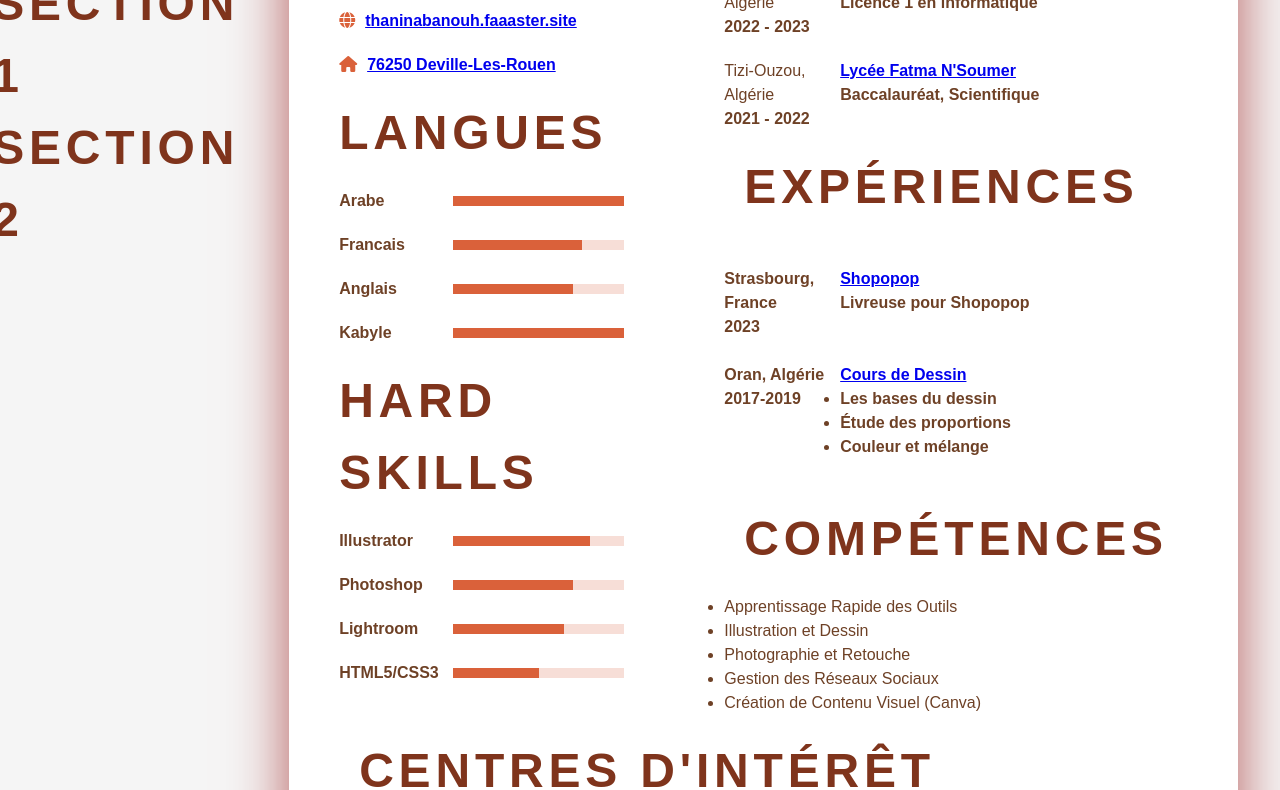
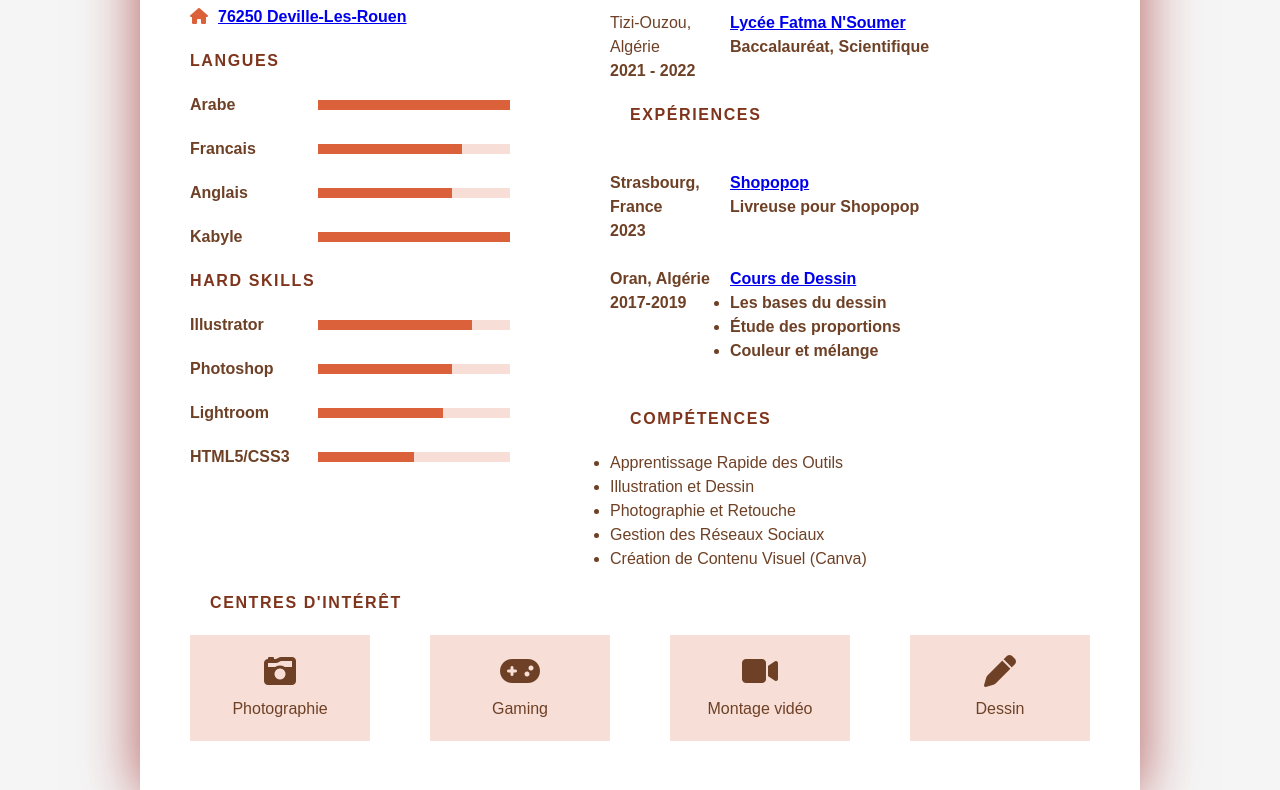
Before and after one commit to thaninabanouh/mon-cv-html, a plain HTML site: page index.html in a window 1280 px wide. Shown: the part 809-1599 px from the top of the page. Drawn offline with Linux system fonts and the light colour scheme.

Commit message:
HTML/CSS

```diff
--- a/assets/css/style.css
+++ b/assets/css/style.css
@@ -39,7 +39,7 @@ body {
 }
 
 h2 {
-  font-size: 3em;
+  font-size: 1em;
   color: #7f341c;
   text-transform: uppercase;
   letter-spacing: 0.1em;
--- a/index.html
+++ b/index.html
@@ -35,18 +35,6 @@
     <link rel="stylesheet" href="./assets/css/style.css">
 </head>
 <body>
-<main>
-    <div class="columns">
-        <div class="column">
-            <section><h2>Section 1</h2></section>
-        </div>
-        <div class="column">
-            <section><h2>Section 2</h2></section>
-        </div>
-    </div>
-
-</main>
-
 <div class="container">
     <div class="top">
         <h2>
```
